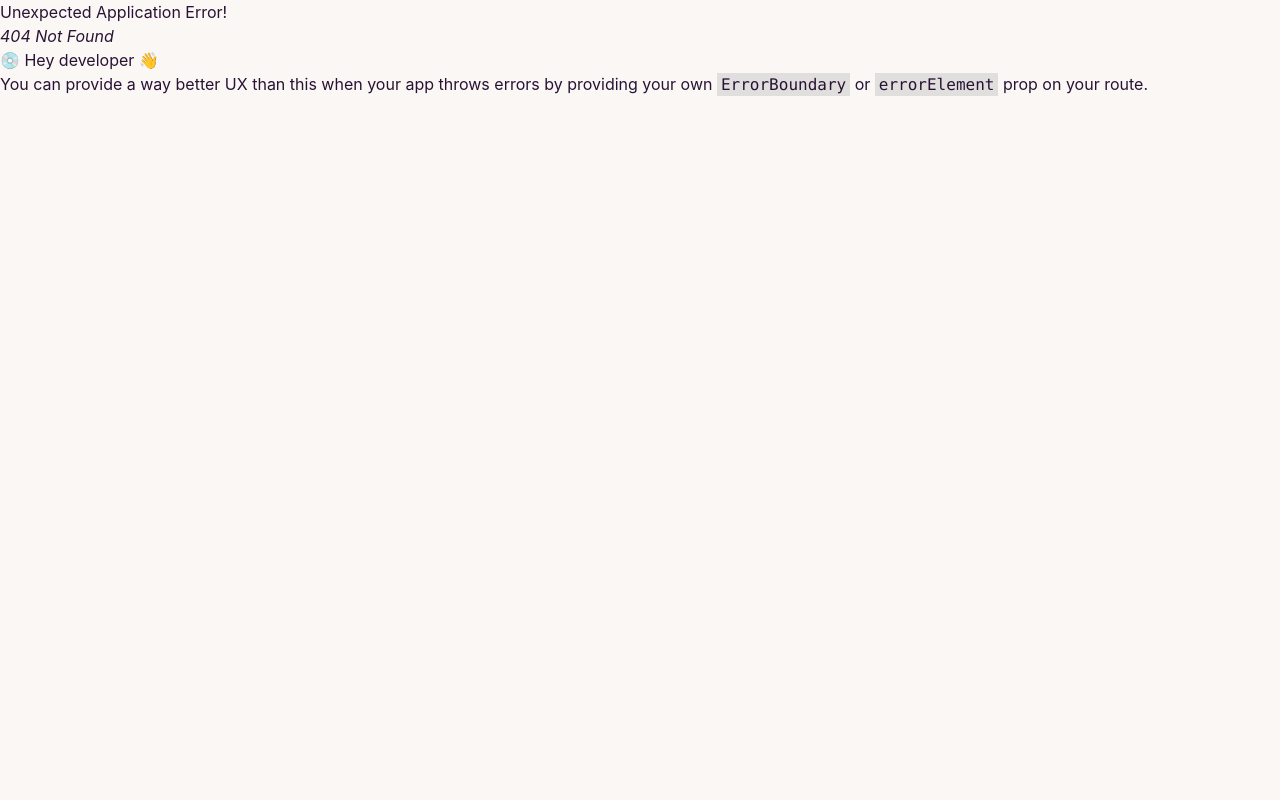
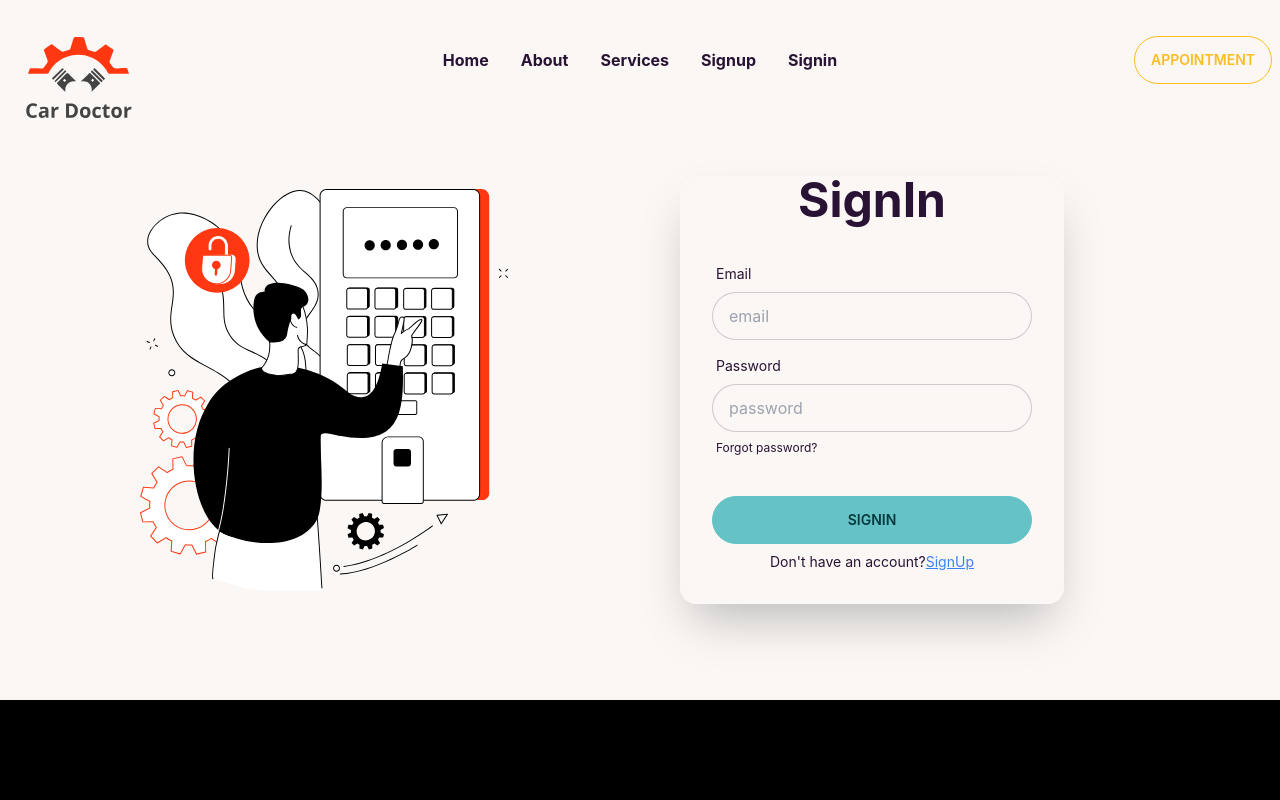
Before and after one commit to ThisIsKhalid/genius-car-client, a React (Create React App) app: page /signin in a window 1280 px wide. Before the commit this address had no page. Shown: the top 800 px of the page. Built offline with nearby package versions, Linux system fonts and the light colour scheme.

Commit message:
added login

```diff
--- a/package.json
+++ b/package.json
@@ -7,6 +7,7 @@
     "@testing-library/react": "^13.4.0",
     "@testing-library/user-event": "^13.5.0",
     "daisyui": "^2.37.0",
+    "firebase": "^9.13.0",
     "react": "^18.2.0",
     "react-dom": "^18.2.0",
     "react-router-dom": "^6.4.2",
--- /dev/null
+++ b/src/Pages/Login/SignIn.js
@@ -0,0 +1,78 @@
+import React from 'react';
+import { Link } from 'react-router-dom';
+import img from '../../assets/images/login/login.svg'
+
+const SignIn = () => {
+
+    const handleSignin = (event) => {
+        event.preventDefault();
+        const form = event.target;
+        const email = form.email.value;
+        const password = form.password.value;
+        console.log(email, password);
+    }
+
+
+    return (
+      <div className="hero w-full my-20">
+        <div className="hero-content grid md:grid-cols-2 grid-cols-1 gap-20">
+          <div className="text-center lg:text-left">
+            <img className="w-4/5" src={img} alt="" />
+          </div>
+
+          <form
+            onSubmit={handleSignin}
+            className="card w-full max-w-sm shadow-2xl bg-base-100"
+          >
+            <h1 className="text-5xl text-center font-bold">SignIn</h1>
+            <div className="card-body">
+              <div className="form-control">
+                <label className="label">
+                  <span className="label-text">Email</span>
+                </label>
+                <input
+                  type="email"
+                  name="email"
+                  required
+                  placeholder="email"
+                  className="input input-bordered"
+                />
+              </div>
+              <div className="form-control">
+                <label className="label">
+                  <span className="label-text">Password</span>
+                </label>
+                <input
+                  type="password"
+                  required
+                  name="password"
+                  placeholder="password"
+                  className="input input-bordered"
+                />
+                <label className="label">
+                  <a href="#" className="label-text-alt link link-hover">
+                    Forgot password?
+                  </a>
+                </label>
+              </div>
+              <div className="form-control mt-6">
+                <input
+                  className="btn btn-primary"
+                  type="submit"
+                  value="Signin"
+                />
+              </div>
+              <p className="text-sm text-center">
+                Don't have an account?
+                <Link className="underline text-blue-500" to="/signup">
+                  SignUp
+                </Link>
+              </p>
+            </div>
+          </form>
+        </div>
+      </div>
+    );
+};
+
+export default SignIn;
--- /dev/null
+++ b/src/Pages/Login/SignUp.js
@@ -0,0 +1,82 @@
+import React from 'react';
+import { Link } from 'react-router-dom';
+import img from "../../assets/images/login/login.svg";
+
+const SignUp = () => {
+
+    const handleSignup = (event) => {
+      event.preventDefault();
+      const form = event.target;
+      const name = form.name.value;
+      const email = form.email.value;
+      const password = form.password.value;
+      console.log(name,email, password);
+    };
+
+    return (
+      <div className="hero w-full my-20">
+        <div className="hero-content grid md:grid-cols-2 grid-cols-1 gap-20">
+          <div className="text-center lg:text-left">
+            <img className="w-4/5" src={img} alt="" />
+          </div>
+
+          <form
+            onSubmit={handleSignup}
+            className="card w-full max-w-sm shadow-2xl bg-base-100"
+          >
+            <h1 className="text-5xl text-center font-bold">SignUp</h1>
+            <div className="card-body">
+              <div className="form-control">
+                <label className="label">
+                  <span className="label-text">Name</span>
+                </label>
+                <input
+                  type="text"
+                  name="name"
+                  required
+                  placeholder="Your Name"
+                  className="input input-bordered"
+                />
+              </div>
+              <div className="form-control">
+                <label className="label">
+                  <span className="label-text">Email</span>
+                </label>
+                <input
+                  type="email"
+                  name="email"
+                  required
+                  placeholder="email"
+                  className="input input-bordered"
+                />
+              </div>
+              <div className="form-control">
+                <label className="label">
+                  <span className="label-text">Password</span>
+                </label>
+                <input
+                  type="password"
+                  required
+                  name="password"
+                  placeholder="password"
+                  className="input input-bordered"
+                />
+              </div>
+              <div className="form-control mt-6">
+                <input
+                  className="btn btn-primary"
+                  type="submit"
+                  value="Signup"
+                />
+              </div>
+              <p className='text-sm text-center'>
+                Already have an account? <Link className='underline text-blue-500' to="/signin">SignIn</Link>
+              </p>
+            </div>
+          </form>
+        </div>
+      </div>
+    );
+};
+
+export default SignUp;
--- a/src/Pages/Shared/Header/Header.js
+++ b/src/Pages/Shared/Header/Header.js
@@ -8,8 +8,8 @@ const Header = () => {
         <li><Link to='/home'>Home</Link></li>
         <li><Link to='/home'>About</Link></li>
         <li><Link to='/home'>Services</Link></li>
-        <li><Link to='/home'>Blog</Link></li>
-        <li><Link to='/home'>Contact</Link></li>
+        <li><Link to='/signup'>Signup</Link></li>
+        <li><Link to='/signin'>Signin</Link></li>
     </>
 
   return (
--- /dev/null
+++ b/src/firebase/firebase.config.js
@@ -0,0 +1,19 @@
+// Import the functions you need from the SDKs you need
+import { initializeApp } from "firebase/app";
+// TODO: Add SDKs for Firebase products that you want to use
+// https://firebase.google.com/docs/web/setup#available-libraries
+
+// Your web app's Firebase configuration
+const firebaseConfig = {
+  apiKey: process.env.REACT_APP_apiKey,
+  authDomain: process.env.REACT_APP_authDomain,
+  projectId: process.env.REACT_APP_projectId,
+  storageBucket: process.env.REACT_APP_storageBucket,
+  messagingSenderId: process.env.REACT_APP_messagingSenderId,
+  appId: process.env.REACT_APP_appId,
+};
+
+// Initialize Firebase
+const app = initializeApp(firebaseConfig);
+
+export default app;
```
Also changed, not shown: src/Routes/Routes.js (+10 -0 lines), 1 other file (tests, documents, lock files or other folders).
